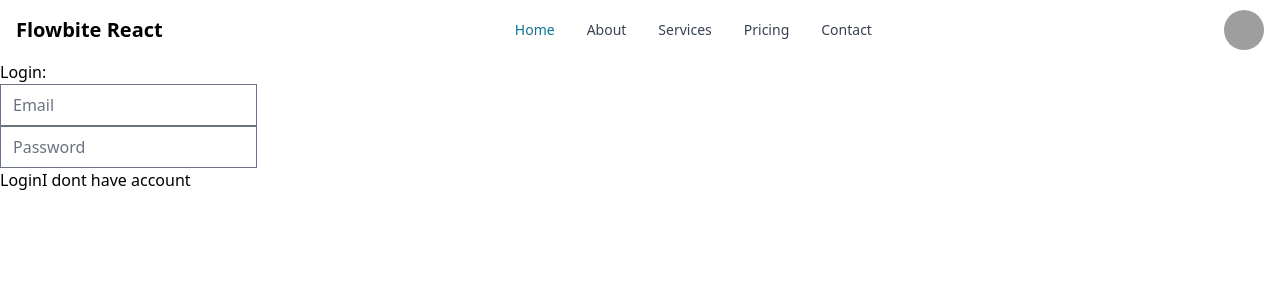
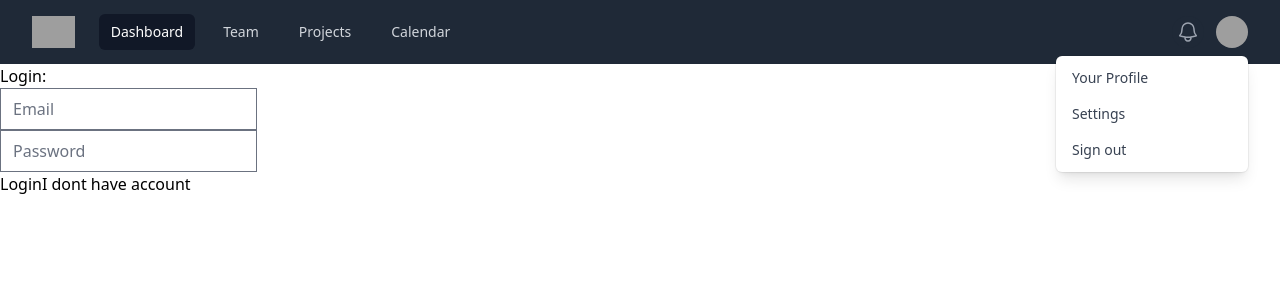
Before and after one commit to youssefoesmail/Project_5, a React (Vite) app in the folder frontend/: page / in a window 1280 px wide. Shown: the top 300 px of the page. Built offline with nearby package versions, Linux system fonts and the light colour scheme; grey boxes are pictures that could not be loaded.

Commit message:
complited

```diff
--- a/frontend/src/components/Navbars/NavbarLogin.jsx
+++ b/frontend/src/components/Navbars/NavbarLogin.jsx
@@ -14,41 +14,80 @@ import {Avatar,
 
 const NavbarLogin= ()=> {
   return (
-    <Navbar fluid rounded>
-      <NavbarBrand href="https://flowbite-react.com">
+    <nav class="bg-gray-800">
+    <div class="mx-auto max-w-7xl px-2 sm:px-6 lg:px-8">
+      <div class="relative flex h-16 items-center justify-between">
+        <div class="absolute inset-y-0 left-0 flex items-center sm:hidden">
 
-        <span className="self-center whitespace-nowrap text-xl font-semibold dark:text-white">Flowbite React</span>
-      </NavbarBrand>
-      <div className="flex md:order-2">
-        <Dropdown
-          arrowIcon={false}
-          inline
-          label={
-            <Avatar alt="User settings" img="https://flowbite.com/docs/images/people/profile-picture-5.jpg" rounded />
-          }
-        >
-          <DropdownHeader>
-            <span className="block text-sm">Bonnie Green</span>
-            <span className="block truncate text-sm font-medium">name@flowbite.com</span>
-          </DropdownHeader>
-          <DropdownItem>Dashboard</DropdownItem>
-          <DropdownItem>Settings</DropdownItem>
-          <DropdownItem>Earnings</DropdownItem>
-          <DropdownDivider />
-          <DropdownItem>Sign out</DropdownItem>
-        </Dropdown>
-        <NavbarToggle />
+          <button type="button" class="relative inline-flex items-center justify-center rounded-md p-2 text-gray-400 hover:bg-gray-700 hover:text-white focus:outline-none focus:ring-2 focus:ring-inset focus:ring-white" aria-controls="mobile-menu" aria-expanded="false">
+            <span class="absolute -inset-0.5"></span>
+            <span class="sr-only">Open main menu</span>
+
+            <svg class="block h-6 w-6" fill="none" viewBox="0 0 24 24" stroke-width="1.5" stroke="currentColor" aria-hidden="true">
+              <path stroke-linecap="round" stroke-linejoin="round" d="M3.75 6.75h16.5M3.75 12h16.5m-16.5 5.25h16.5" />
+            </svg>
+
+            <svg class="hidden h-6 w-6" fill="none" viewBox="0 0 24 24" stroke-width="1.5" stroke="currentColor" aria-hidden="true">
+              <path stroke-linecap="round" stroke-linejoin="round" d="M6 18L18 6M6 6l12 12" />
+            </svg>
+          </button>
+        </div>
+        <div class="flex flex-1 items-center justify-center sm:items-stretch sm:justify-start">
+          <div class="flex flex-shrink-0 items-center">
+            <img class="h-8 w-auto" src="https://tailwindui.com/img/logos/mark.svg?color=indigo&shade=500" alt="Your Company"/>
+          </div>
+          <div class="hidden sm:ml-6 sm:block">
+            <div class="flex space-x-4">
+
+              <a href="#" class="bg-gray-900 text-white rounded-md px-3 py-2 text-sm font-medium" aria-current="page">Dashboard</a>
+              <a href="#" class="text-gray-300 hover:bg-gray-700 hover:text-white rounded-md px-3 py-2 text-sm font-medium">Team</a>
+              <a href="#" class="text-gray-300 hover:bg-gray-700 hover:text-white rounded-md px-3 py-2 text-sm font-medium">Projects</a>
+              <a href="#" class="text-gray-300 hover:bg-gray-700 hover:text-white rounded-md px-3 py-2 text-sm font-medium">Calendar</a>
+            </div>
+          </div>
+        </div>
+        <div class="absolute inset-y-0 right-0 flex items-center pr-2 sm:static sm:inset-auto sm:ml-6 sm:pr-0">
+          <button type="button" class="relative rounded-full bg-gray-800 p-1 text-gray-400 hover:text-white focus:outline-none focus:ring-2 focus:ring-white focus:ring-offset-2 focus:ring-offset-gray-800">
+            <span class="absolute -inset-1.5"></span>
+            <span class="sr-only">View notifications</span>
+            <svg class="h-6 w-6" fill="none" viewBox="0 0 24 24" stroke-width="1.5" stroke="currentColor" aria-hidden="true">
+              <path stroke-linecap="round" stroke-linejoin="round" d="M14.857 17.082a23.848 23.848 0 005.454-1.31A8.967 8.967 0 0118 9.75v-.7V9A6 6 0 006 9v.75a8.967 8.967 0 01-2.312 6.022c1.733.64 3.56 1.085 5.455 1.31m5.714 0a24.255 24.255 0 01-5.714 0m5.714 0a3 3 0 11-5.714 0" />
+            </svg>
+          </button>
+
+
+          <div class="relative ml-3">
+            <div>
+              <button type="button" class="relative flex rounded-full bg-gray-800 text-sm focus:outline-none focus:ring-2 focus:ring-white focus:ring-offset-2 focus:ring-offset-gray-800" id="user-menu-button" aria-expanded="false" aria-haspopup="true">
+                <span class="absolute -inset-1.5"></span>
+                <span class="sr-only">Open user menu</span>
+                <img class="h-8 w-8 rounded-full" src="https://images.unsplash.com/photo-1472099645785-5658abf4ff4e?ixlib=rb-1.2.1&ixid=eyJhcHBfaWQiOjEyMDd9&auto=format&fit=facearea&facepad=2&w=256&h=256&q=80" alt=""/>
+              </button>
+            </div>
+
+
+            <div class="absolute right-0 z-10 mt-2 w-48 origin-top-right rounded-md bg-white py-1 shadow-lg ring-1 ring-black ring-opacity-5 focus:outline-none" role="menu" aria-orientation="vertical" aria-labelledby="user-menu-button" tabindex="-1">
+
+              <a href="#" class="block px-4 py-2 text-sm text-gray-700" role="menuitem" tabindex="-1" id="user-menu-item-0">Your Profile</a>
+              <a href="#" class="block px-4 py-2 text-sm text-gray-700" role="menuitem" tabindex="-1" id="user-menu-item-1">Settings</a>
+              <a href="#" class="block px-4 py-2 text-sm text-gray-700" role="menuitem" tabindex="-1" id="user-menu-item-2">Sign out</a>
+            </div>
+          </div>
+        </div>
       </div>
-      <NavbarCollapse>
-        <NavbarLink href="#" active>
-          Home
-        </NavbarLink>
-        <NavbarLink href="#">About</NavbarLink>
-        <NavbarLink href="#">Services</NavbarLink>
-        <NavbarLink href="#">Pricing</NavbarLink>
-        <NavbarLink href="#">Contact</NavbarLink>
-      </NavbarCollapse>
-    </Navbar>
+    </div>
+
+
+    <div class="sm:hidden" id="mobile-menu">
+      <div class="space-y-1 px-2 pb-3 pt-2">
+
+        <a href="#" class="bg-gray-900 text-white block rounded-md px-3 py-2 text-base font-medium" aria-current="page">Dashboard</a>
+        <a href="#" class="text-gray-300 hover:bg-gray-700 hover:text-white block rounded-md px-3 py-2 text-base font-medium">Team</a>
+        <a href="#" class="text-gray-300 hover:bg-gray-700 hover:text-white block rounded-md px-3 py-2 text-base font-medium">Projects</a>
+        <a href="#" class="text-gray-300 hover:bg-gray-700 hover:text-white block rounded-md px-3 py-2 text-base font-medium">Calendar</a>
+      </div>
+    </div>
+  </nav>
   );
 
 }
--- a/frontend/src/components/personalPage/Personal.jsx
+++ b/frontend/src/components/personalPage/Personal.jsx
@@ -4,6 +4,10 @@ import { useState, useEffect } from "react";
 import axios from "axios";
 import { setPosts, setUserInfo } from "../redux/personalPage/personal";
 import Posts from "../posts/Posts";
+import { Avatar ,Card,Badge } from 'flowbite-react';
+import Navbar from '../Navbars/NavbarLogin';
+import { HiCheck, HiClock } from 'react-icons/hi';
+
 const Personal = () => {
   const [user, setUser] = useState(null);
   const dispatch = useDispatch();
@@ -39,22 +43,78 @@ const Personal = () => {
   useEffect(() => {
     getPostByAuthor();
     personalPage();
-    console.log(post);
+    //console.log(post);
   }, []);
+  console.log(personal);
+
+
+
   return (
     <div>
-      <h1>{personal?.firstname}</h1>{" "}
-      <h1>
-        {personal?.lastname}
-        <p>{personal.country}</p>
-      </h1>
-      {post.map((elem) => {
+      <Navbar/>
+      <main class="grid min-h-full place-items-center bg-white px-6 py-24 sm:py-32 lg:px-8">
+  <div class="text-center">
+      <img src={personal.cover} alt="..." />
+      <Avatar img={personal.photo} size="xl" />
+      <h1 class="mt-4 text-3xl font-bold tracking-tight text-gray-900 sm:text-5xl">{personal.firstname} {personal.lastname}</h1>
+      </div>
+      </main>
+
+
+      <div class="bg-white py-24 sm:py-32">
+  <div class="mx-auto grid max-w-7xl gap-x-8 gap-y-20 px-6 lg:px-8 xl:grid-cols-3">
+    <div class="max-w-2xl">
+    <div className="relative isolate px-6 pt-14 lg:px-8">
+    <div className="text-center">
+        <h1 className="text-4xl font-bold tracking-tight text-gray-900 sm:text-6xl">Check all Posts that posted</h1>
+        <p className="mt-6 text-lg leading-8 text-gray-600">Anim aute id magna aliqua ad ad non deserunt sunt. Qui irure qui lorem cupidatat commodo. Elit sunt amet fugiat veniam occaecat fugiat aliqua.</p>
+        <div className="mt-10 flex items-center justify-center gap-x-6">
+          <a href="#" className="rounded-md bg-indigo-600 px-3.5 py-2.5 text-sm font-semibold text-white shadow-sm hover:bg-indigo-500 focus-visible:outline focus-visible:outline-2 focus-visible:outline-offset-2 focus-visible:outline-indigo-600">Get started</a>
+          <a href="#" className="text-sm font-semibold leading-6 text-gray-900">Learn more <span aria-hidden="true">→</span></a>
+        </div>
+      </div>
+      </div>
+    </div>
+    <ul role="list" class="grid gap-x-8 gap-y-12 sm:grid-cols-2 sm:gap-y-16 xl:col-span-2">
+    {post.map((elem) => {
         return (
           <>
-            <p>{elem.body}</p>
+          <li>
+          <div class="flex items-center gap-x-6">
+            <Card className="max-w-sm" imgSrc={elem.video} horizontal>
+      <h5 className="text-2xl font-bold tracking-tight text-gray-900 dark:text-white">
+        {elem.body}
+      </h5>
+      <p className="font-normal text-gray-700 dark:text-gray-400">
+      Anim aute id magna aliqua ad ad non deserunt sunt. Qui irure qui lorem cupidatat commodo. Elit sunt amet fugiat veniam occaecat fugiat aliqua.
+      </p>
+      <div className="flex flex-wrap gap-2">
+      <Badge icon={HiCheck}>{elem.created_at}</Badge>
+    </div>
+    </Card>
+    </div>
+    </li>
+
           </>
         );
       })}
+
+      <div className="relative rounded-full px-3 py-1 text-sm leading-6 text-gray-600 ring-1 ring-gray-900/10 hover:ring-gray-900/20">
+          Announcing our next round of funding. <a href="#" className="font-semibold text-indigo-600"><span class="absolute inset-0" aria-hidden="true"></span>Read more <span aria-hidden="true">&rarr;</span></a>
+        </div>
+
+    </ul>
+
+
+
+
+
+
+  </div>
+
+</div>
+
+
     </div>
   );
 };
```
